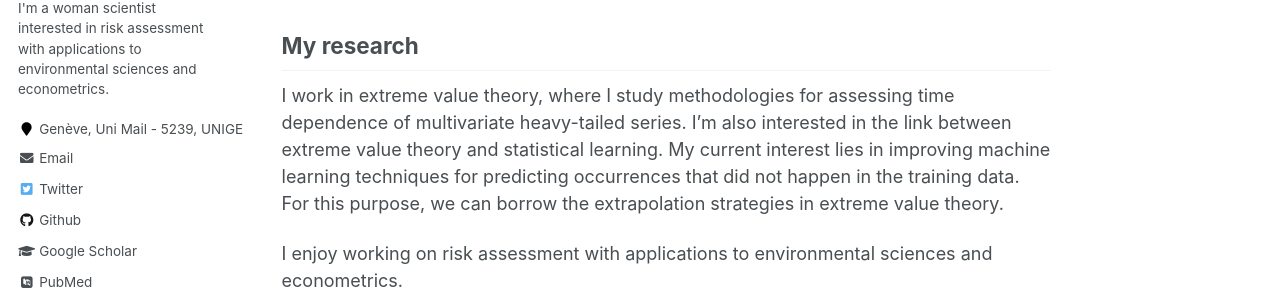
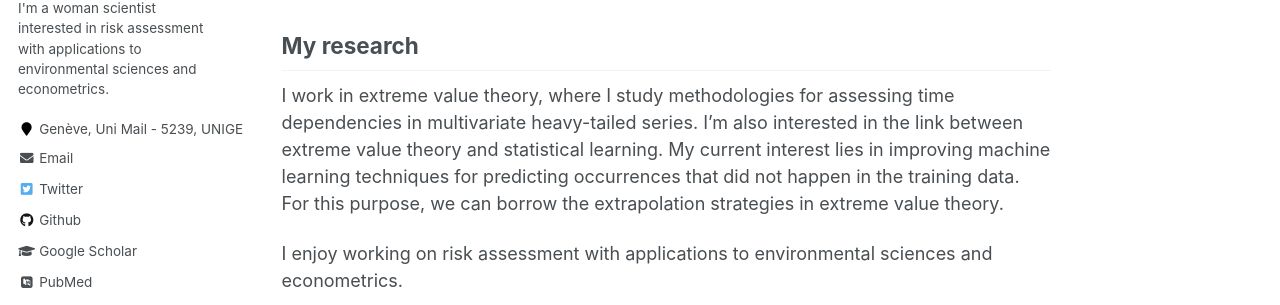
Before and after one commit to GBuritica/GBuritica.github.io, a Jekyll site: the page built from _pages/about.md, in a window 1280 px wide and 1193 px high. Shown: the part 332-637 px from the top of the window. Built offline with Jekyll 4.4.1, drawn with Linux system fonts in a browser that asks for light colours; some web fonts are replaced.

Commit message:
Update about.md

```diff
--- a/_pages/about.md
+++ b/_pages/about.md
@@ -17,7 +17,7 @@ I am a postdoctoral researcher at the [Université de Genève](https://www.unige
 
 ## My research
 
-I work in extreme value theory, where I study methodologies for assessing time dependence of multivariate heavy-tailed series. I'm also interested in the link between extreme value theory and statistical learning. My current interest lies in improving machine learning techniques for predicting occurrences that did not happen in the training data. For this purpose, we can borrow the extrapolation strategies in extreme value theory.
+I work in extreme value theory, where I study methodologies for assessing time dependencies in multivariate heavy-tailed series. I’m also interested in the link between extreme value theory and statistical learning. My current interest lies in improving machine learning techniques for predicting occurrences that did not happen in the training data. For this purpose, we can borrow the extrapolation strategies in extreme value theory.
 
 I enjoy working on risk assessment with applications to environmental sciences and econometrics.
 
```
